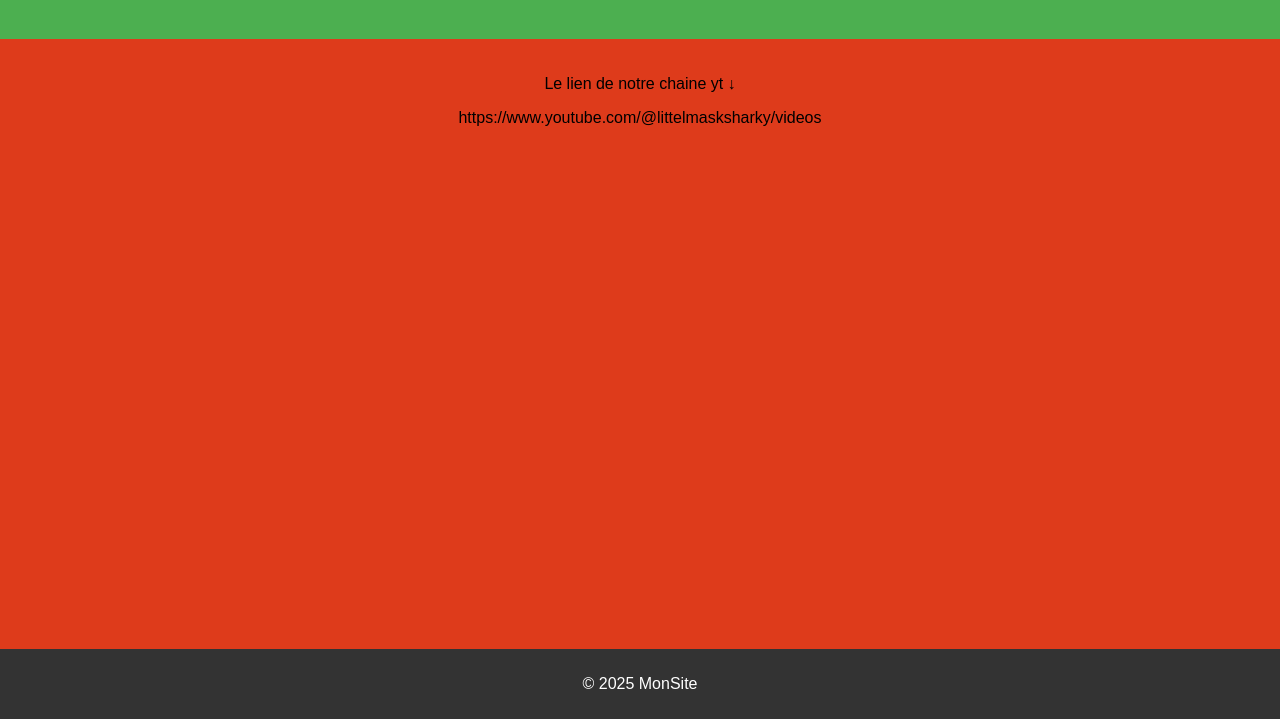
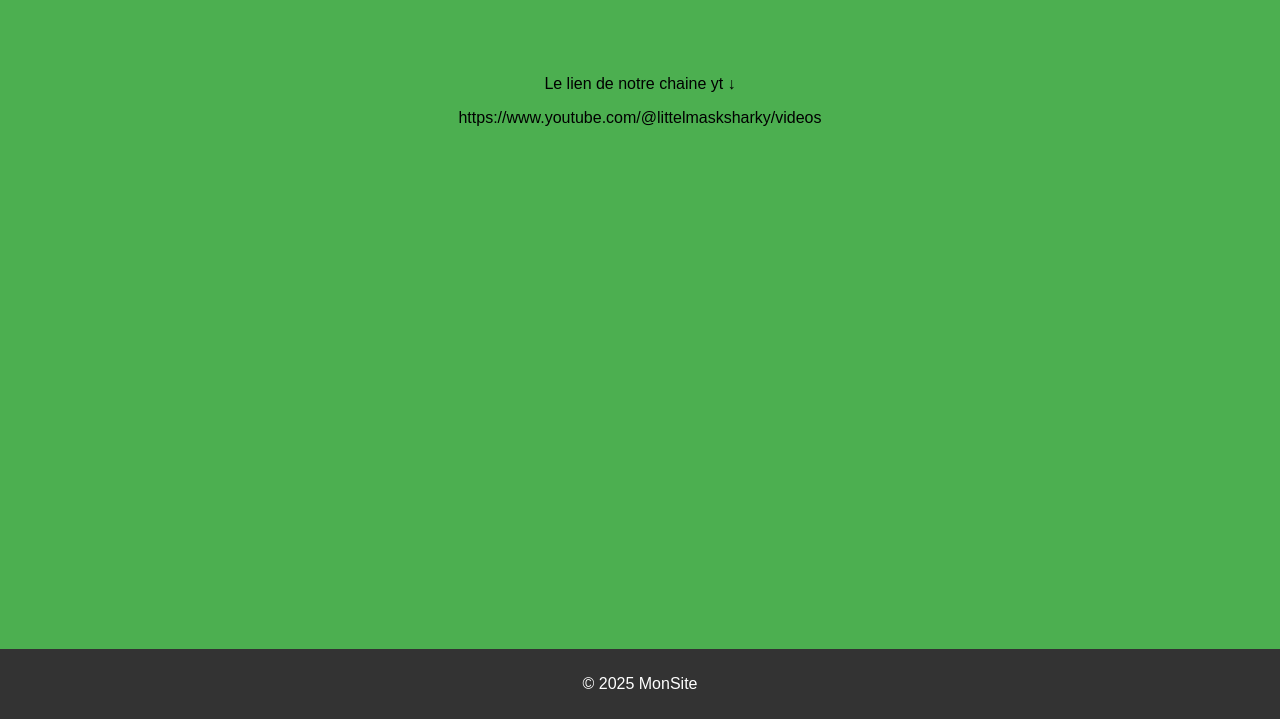
Before and after one commit to SharkSharki12/littelmasketsharky, a plain HTML site: page index.html in a window 1280 px wide. Shown: the part 81-800 px from the top of the page. Drawn offline with Linux system fonts and the light colour scheme.

Commit message:
Update style.css

```diff
--- a/style.css
+++ b/style.css
@@ -1,6 +1,6 @@
 body {
   font-family: Arial, sans-serif;
-  background-color: #DE3B1B;
+  background-color: #4CAF50;
   text-align: center;
   margin: 0;
   padding: 0;
```
